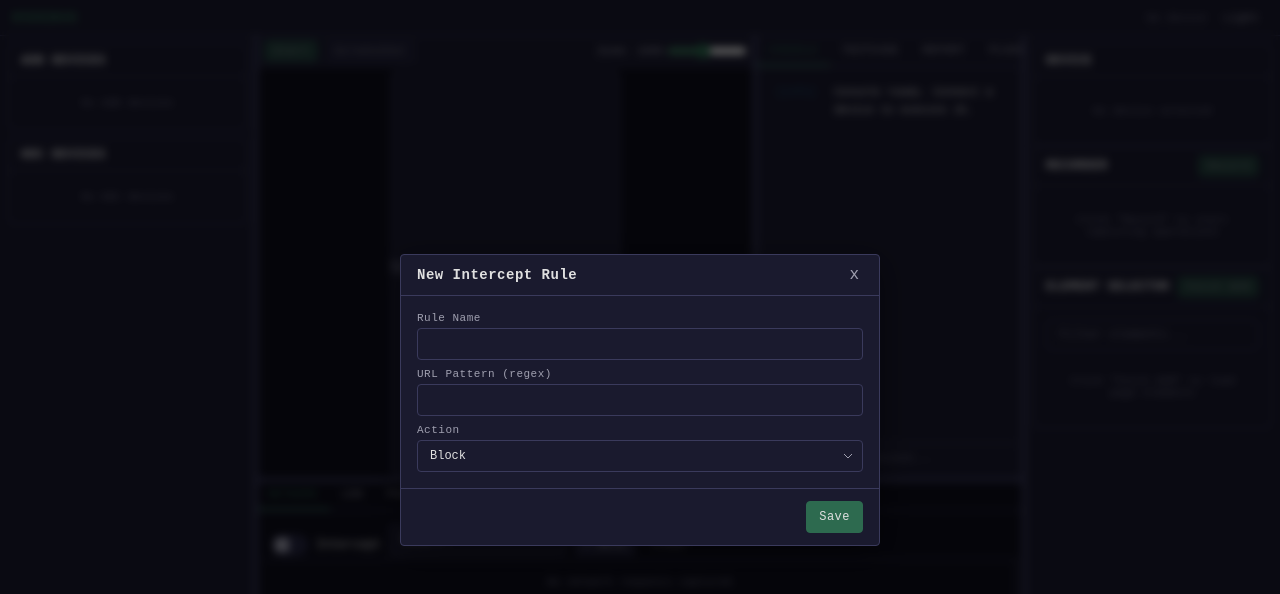
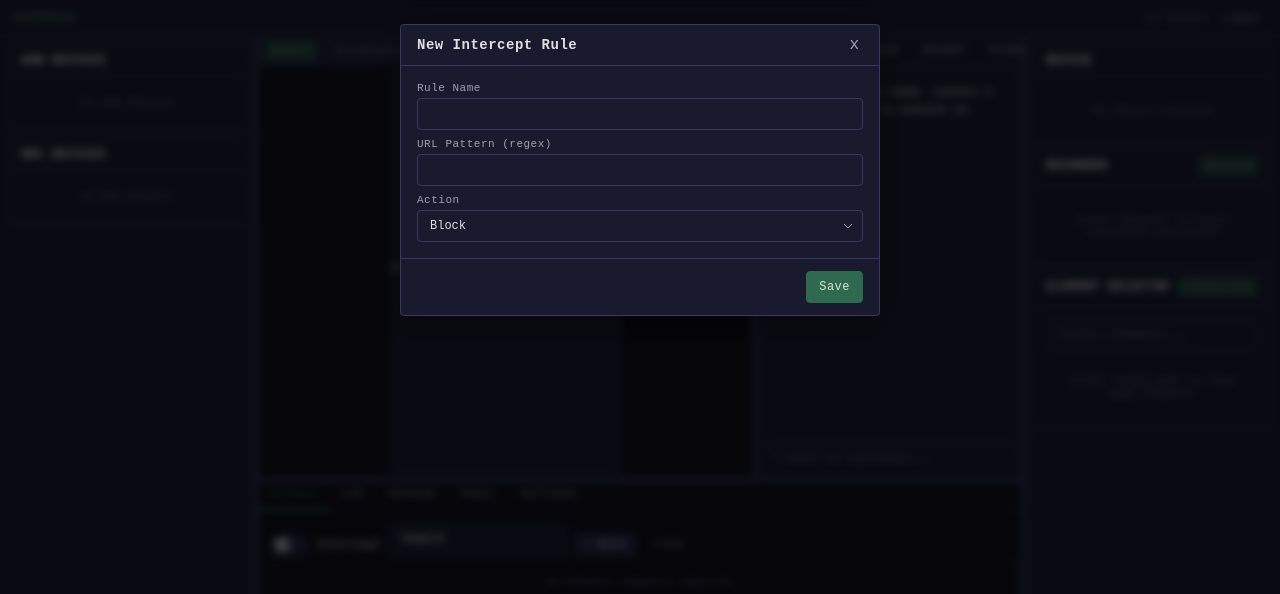
Before and after one commit to darcychao/H5Debug, a React (Vite) app: page / in a window 1280 px wide. Both pictures are taken after typing "Sample" into the empty fields and a click on the button "+ Rule". Shown: the top 594 px of the page. Built offline with nearby package versions, Linux system fonts and the light colour scheme.

Commit message:
修复问题

```diff
--- a/src/components/pixel-ui/Card.css
+++ b/src/components/pixel-ui/Card.css
@@ -36,6 +36,9 @@
 .pixel-card-body {
   padding: var(--spacing-md);
   flex: 1;
-  overflow: auto;
+  overflow-y: scroll;
+  overflow-x: hidden;
   min-height: 0;
+  display: flex;
+  flex-direction: column;
 }
--- a/src/components/pixel-ui/Modal.css
+++ b/src/components/pixel-ui/Modal.css
@@ -4,9 +4,12 @@
   background: rgba(0, 0, 0, 0.6);
   backdrop-filter: blur(4px);
   display: flex;
-  align-items: center;
+  align-items: flex-start;
   justify-content: center;
   z-index: 1000;
+  overflow-y: scroll;
+  overflow-x: hidden;
+  padding: var(--spacing-xl) 0;
 }
 
 .pixel-modal {
@@ -18,6 +21,7 @@
   display: flex;
   flex-direction: column;
   min-height: 0;
+  overflow: hidden;
 }
 
 .pixel-modal-header {
@@ -26,6 +30,7 @@
   justify-content: space-between;
   padding: var(--spacing-md) var(--spacing-lg);
   border-bottom: var(--border-width) solid var(--color-border);
+  flex-shrink: 0;
 }
 
 .pixel-modal-title {
@@ -52,7 +57,7 @@
 
 .pixel-modal-body {
   padding: var(--spacing-lg);
-  overflow-y: auto;
+  overflow-y: scroll;
   overflow-x: hidden;
   flex: 1;
   min-height: 0;
@@ -66,4 +71,5 @@
   display: flex;
   justify-content: flex-end;
   gap: var(--spacing-sm);
+  flex-shrink: 0;
 }
--- a/src/components/pixel-ui/Modal.tsx
+++ b/src/components/pixel-ui/Modal.tsx
@@ -1,4 +1,4 @@
-import React, { useEffect, useRef } from 'react';
+import React, { useEffect } from 'react';
 import './Modal.css';
 
 interface ModalProps {
@@ -11,8 +11,6 @@ interface ModalProps {
 }
 
 const Modal: React.FC<ModalProps> = ({ open, onClose, title, children, width = 480, footer }) => {
-  const overlayRef = useRef<HTMLDivElement>(null);
-
   useEffect(() => {
     if (open) {
       const handler = (e: KeyboardEvent) => {
@@ -28,12 +26,13 @@ const Modal: React.FC<ModalProps> = ({ open, onClose, title, children, width = 4
   return (
     <div
       className="pixel-modal-overlay"
-      ref={overlayRef}
-      onClick={(e) => {
-        if (e.target === overlayRef.current) onClose();
-      }}
+      onClick={onClose}
     >
-      <div className="pixel-modal" style={{ width }}>
+      <div
+        className="pixel-modal"
+        style={{ width }}
+        onClick={(e) => e.stopPropagation()}
+      >
         <div className="pixel-modal-header">
           <h3 className="pixel-modal-title">{title}</h3>
           <button className="pixel-modal-close" onClick={onClose}>
--- a/src/components/pixel-ui/Tabs.css
+++ b/src/components/pixel-ui/Tabs.css
@@ -2,6 +2,7 @@
   display: flex;
   flex-direction: column;
   height: 100%;
+  min-height: 0;
 }
 
 .pixel-tabs-bar {
@@ -38,7 +39,10 @@
 
 .pixel-tabs-content {
   flex: 1;
-  overflow: auto;
+  overflow-y: auto;
+  overflow-x: hidden;
   padding: var(--spacing-sm);
   min-height: 0;
+  display: flex;
+  flex-direction: column;
 }
--- a/src/panels/console-panel/ConsolePanel.css
+++ b/src/panels/console-panel/ConsolePanel.css
@@ -1,6 +1,7 @@
 .console-output {
   flex: 1;
-  overflow: auto;
+  overflow-y: auto;
+  overflow-x: hidden;
   padding: var(--spacing-sm);
   font-family: var(--font-family);
   font-size: var(--font-size-xs);
```
